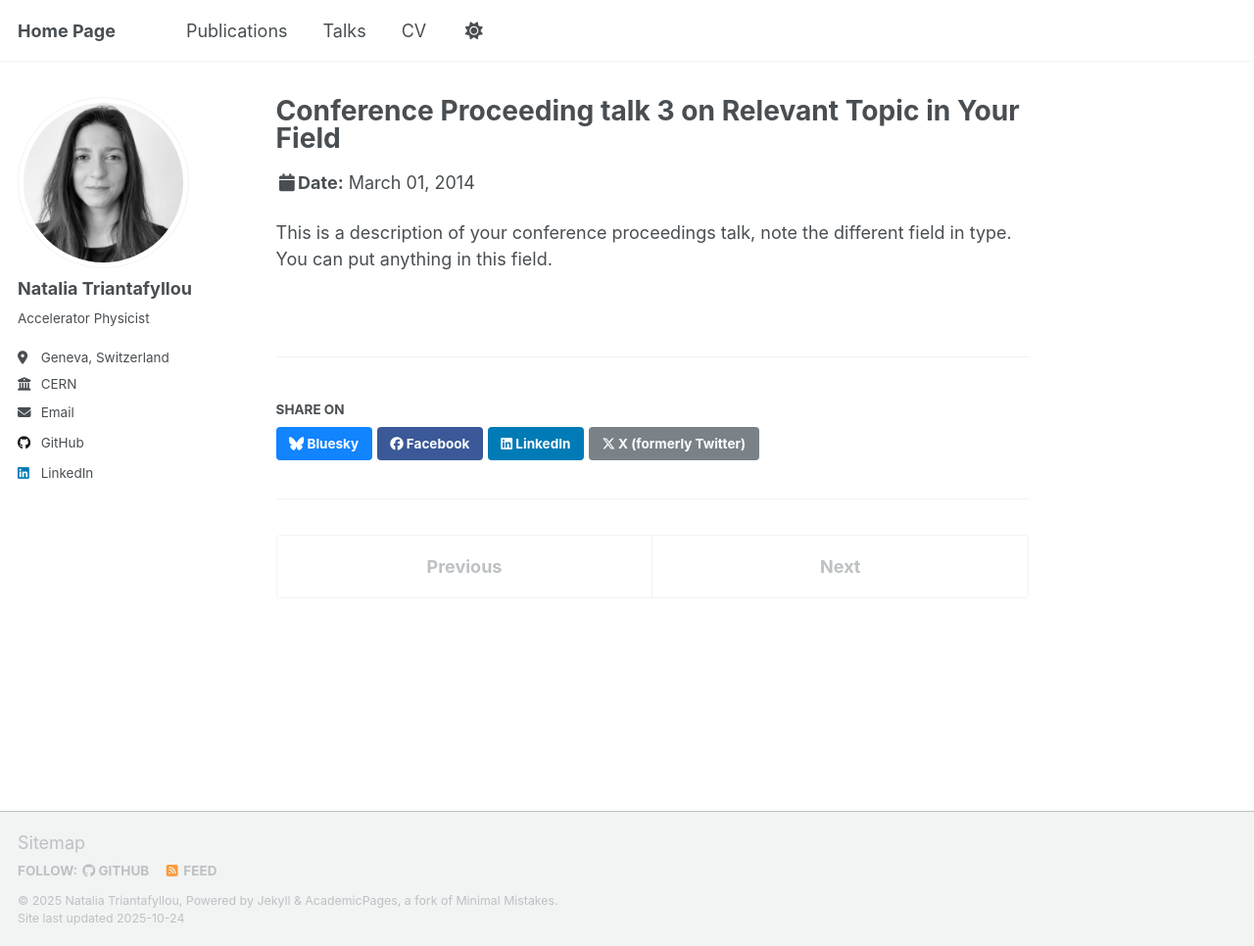
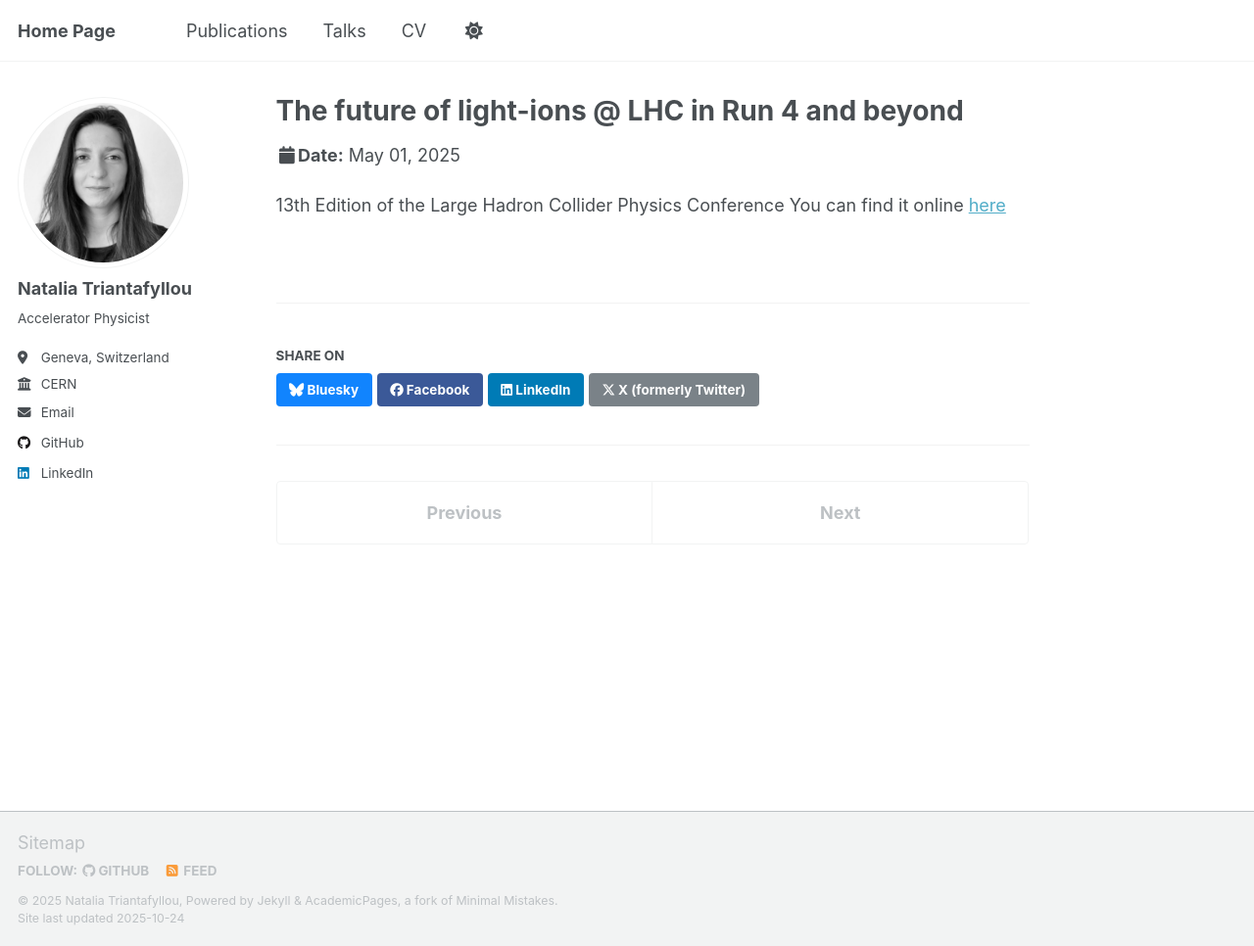
Before and after one commit to natriant/natriant.github.io, a Jekyll site: the page built from _talks/2014-03-01-talk-3.md, in a window 1280 px wide and 966 px high. Shown: the whole window at 98% size. Built offline with Jekyll 4.4.1, drawn with Linux system fonts in a browser that asks for light colours; a script that is not in the unit is left out.

Commit message:
Update 2014-03-01-talk-3.md

```diff
--- a/_talks/2014-03-01-talk-3.md
+++ b/_talks/2014-03-01-talk-3.md
@@ -1,11 +1,10 @@
 ---
-title: "Conference Proceeding talk 3 on Relevant Topic in Your Field"
+title: "The future of light-ions @ LHC in Run 4 and beyond"
 collection: talks
-type: "Conference proceedings talk"
-permalink: /talks/2014-03-01-talk-3
-venue: "Testing Institute of America 2014 Annual Conference"
-date: 2014-03-01
-location: "Los Angeles, CA, USA"
+permalink: /talks/LightIons
+date: 05/2025
+location: "Taipei, Taiwan"
 ---
 
-This is a description of your conference proceedings talk, note the different field in type. You can put anything in this field.
+13th Edition of the Large Hadron Collider Physics Conference
+You can find it online [here](https://indico.cern.ch/event/1419878/contributions/6446595/)
```
